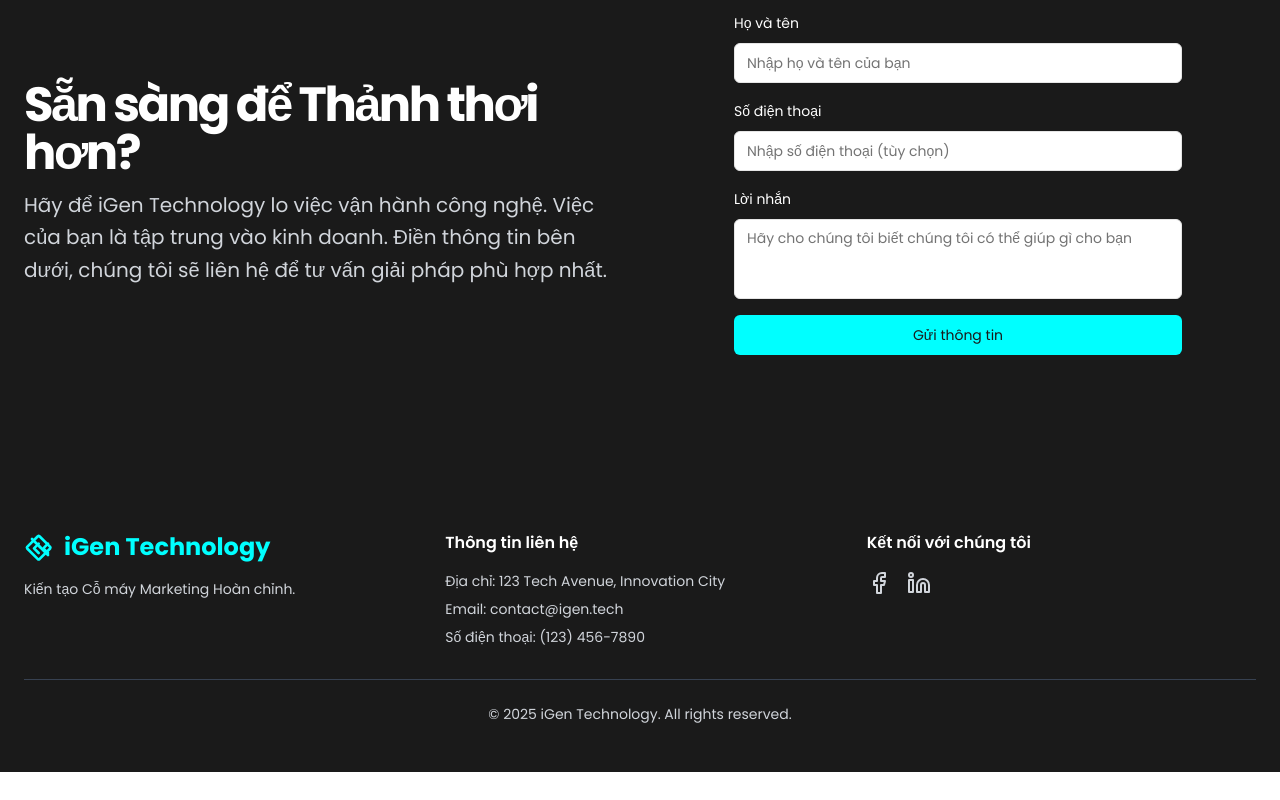
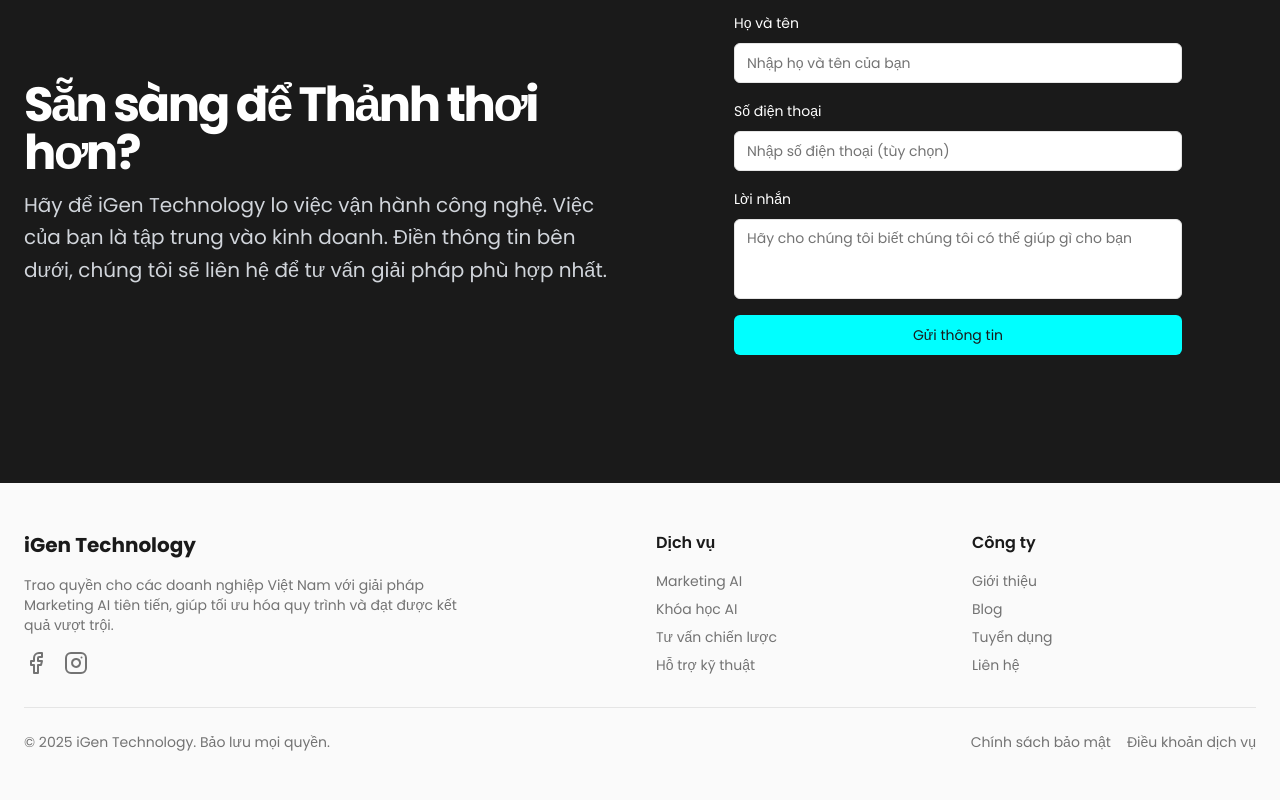
Before and after one commit to jb007-gg/igen-backend, a Next.js app: page / in a window 1280 px wide. Shown: the part 4465-5265 px from the top of the page. Before the commit the page ends 5237 px from the top, so only its background shows below. Built offline with nearby package versions, Linux system fonts and the light colour scheme.

Commit message:
change the footer like this

```diff
--- a/src/components/landing/footer.tsx
+++ b/src/components/landing/footer.tsx
@@ -2,7 +2,7 @@
 
 import Link from 'next/link';
 import { IGenLogo } from '../icons';
-import { Facebook, Linkedin } from 'lucide-react';
+import { Facebook, Instagram } from 'lucide-react';
 import { useEffect, useState } from 'react';
 
 export function Footer() {
@@ -13,37 +13,47 @@ export function Footer() {
   }, []);
 
   return (
-    <footer className="bg-[#1A1A1A] text-gray-300 py-12 px-4 md:px-6">
-      <div className="container mx-auto grid grid-cols-1 md:grid-cols-3 gap-8">
-        <div className="flex flex-col items-start space-y-4">
-            <Link href="#" className="flex items-center space-x-2" prefetch={false}>
-                <IGenLogo className="h-8 w-8 text-primary" />
-                <span className="text-2xl font-bold text-primary">iGen Technology</span>
+    <footer className="bg-secondary text-foreground py-12 px-4 md:px-6">
+      <div className="container mx-auto grid grid-cols-1 md:grid-cols-4 gap-8">
+        <div className="md:col-span-2 flex flex-col items-start space-y-4">
+          <h3 className="text-xl font-bold">iGen Technology</h3>
+          <p className="text-sm text-muted-foreground max-w-md">
+            Trao quyền cho các doanh nghiệp Việt Nam với giải pháp Marketing AI tiên tiến, giúp tối ưu hóa quy trình và đạt được kết quả vượt trội.
+          </p>
+          <div className="flex space-x-4">
+            <Link href="#" aria-label="Facebook" prefetch={false}>
+              <Facebook className="h-6 w-6 text-muted-foreground hover:text-primary transition-colors" />
             </Link>
-            <p className="text-sm">Kiến tạo Cỗ máy Marketing Hoàn chỉnh.</p>
+            <Link href="#" aria-label="Instagram" prefetch={false}>
+              <Instagram className="h-6 w-6 text-muted-foreground hover:text-primary transition-colors" />
+            </Link>
+          </div>
         </div>
         <div className="space-y-4">
-            <h4 className="font-semibold text-white">Thông tin liên hệ</h4>
-            <ul className="space-y-2 text-sm">
-                <li>Địa chỉ: 123 Tech Avenue, Innovation City</li>
-                <li>Email: contact@igen.tech</li>
-                <li>Số điện thoại: (123) 456-7890</li>
-            </ul>
+          <h4 className="font-semibold text-foreground">Dịch vụ</h4>
+          <ul className="space-y-2 text-sm">
+            <li><Link href="#" className="text-muted-foreground hover:text-primary transition-colors" prefetch={false}>Marketing AI</Link></li>
+            <li><Link href="#" className="text-muted-foreground hover:text-primary transition-colors" prefetch={false}>Khóa học AI</Link></li>
+            <li><Link href="#" className="text-muted-foreground hover:text-primary transition-colors" prefetch={false}>Tư vấn chiến lược</Link></li>
+            <li><Link href="#" className="text-muted-foreground hover:text-primary transition-colors" prefetch={false}>Hỗ trợ kỹ thuật</Link></li>
+          </ul>
         </div>
         <div className="space-y-4">
-            <h4 className="font-semibold text-white">Kết nối với chúng tôi</h4>
-            <div className="flex space-x-4">
-                <Link href="#" aria-label="Facebook" prefetch={false}>
-                    <Facebook className="h-6 w-6 hover:text-primary transition-colors" />
-                </Link>
-                <Link href="#" aria-label="LinkedIn" prefetch={false}>
-                    <Linkedin className="h-6 w-6 hover:text-primary transition-colors" />
-                </Link>
-            </div>
+          <h4 className="font-semibold text-foreground">Công ty</h4>
+          <ul className="space-y-2 text-sm">
+            <li><Link href="#about" className="text-muted-foreground hover:text-primary transition-colors" prefetch={false}>Giới thiệu</Link></li>
+            <li><Link href="#" className="text-muted-foreground hover:text-primary transition-colors" prefetch={false}>Blog</Link></li>
+            <li><Link href="#" className="text-muted-foreground hover:text-primary transition-colors" prefetch={false}>Tuyển dụng</Link></li>
+            <li><Link href="#contact" className="text-muted-foreground hover:text-primary transition-colors" prefetch={false}>Liên hệ</Link></li>
+          </ul>
         </div>
       </div>
-      <div className="container mx-auto mt-8 border-t border-gray-700 pt-6 text-center text-sm">
-        <p>&copy; {currentYear} iGen Technology. All rights reserved.</p>
+      <div className="container mx-auto mt-8 border-t border-border pt-6 flex flex-col md:flex-row justify-between items-center text-sm text-muted-foreground">
+        <p>&copy; {currentYear} iGen Technology. Bảo lưu mọi quyền.</p>
+        <div className="flex gap-4 mt-4 md:mt-0">
+            <Link href="#" className="hover:text-primary transition-colors" prefetch={false}>Chính sách bảo mật</Link>
+            <Link href="#" className="hover:text-primary transition-colors" prefetch={false}>Điều khoản dịch vụ</Link>
+        </div>
       </div>
     </footer>
   );
```
